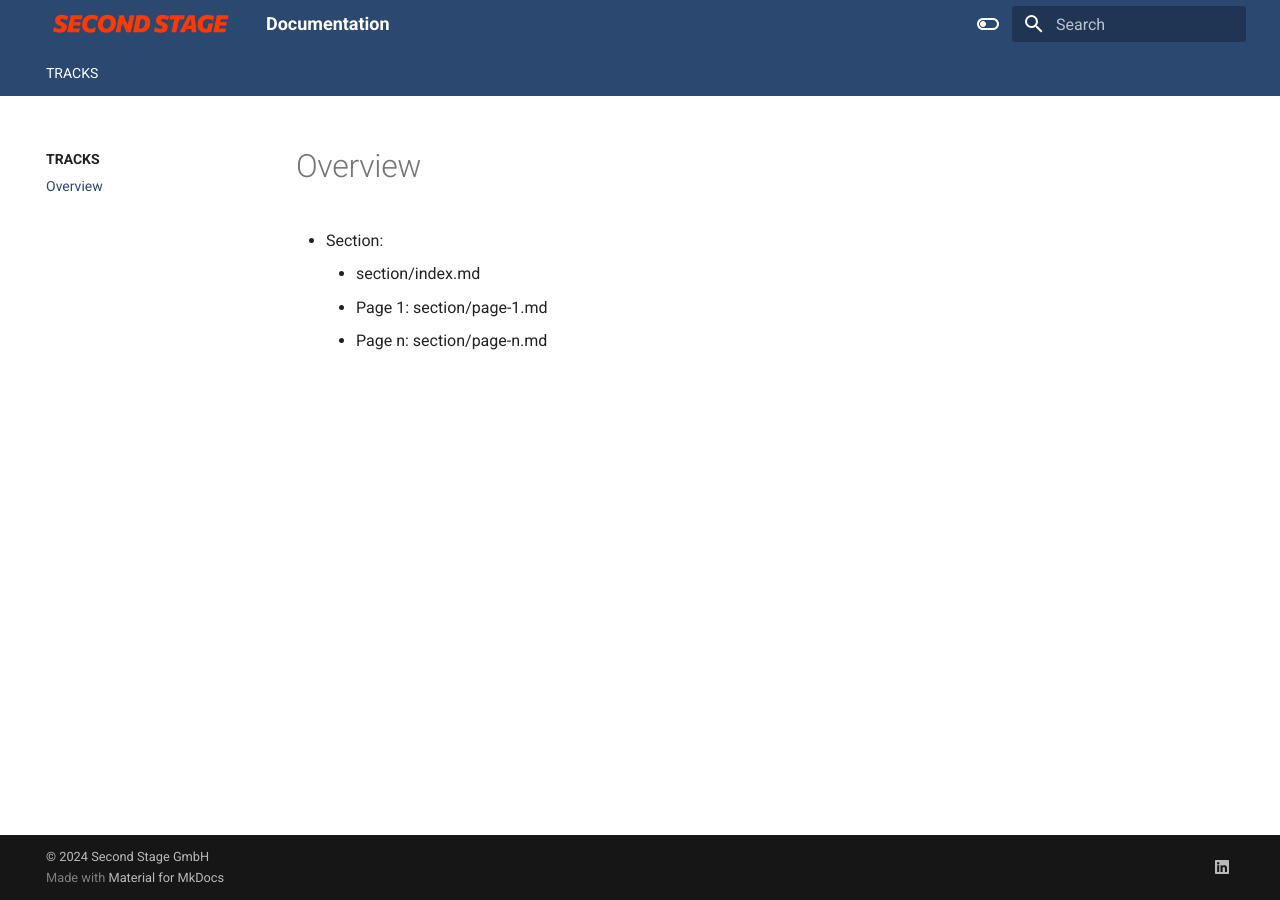
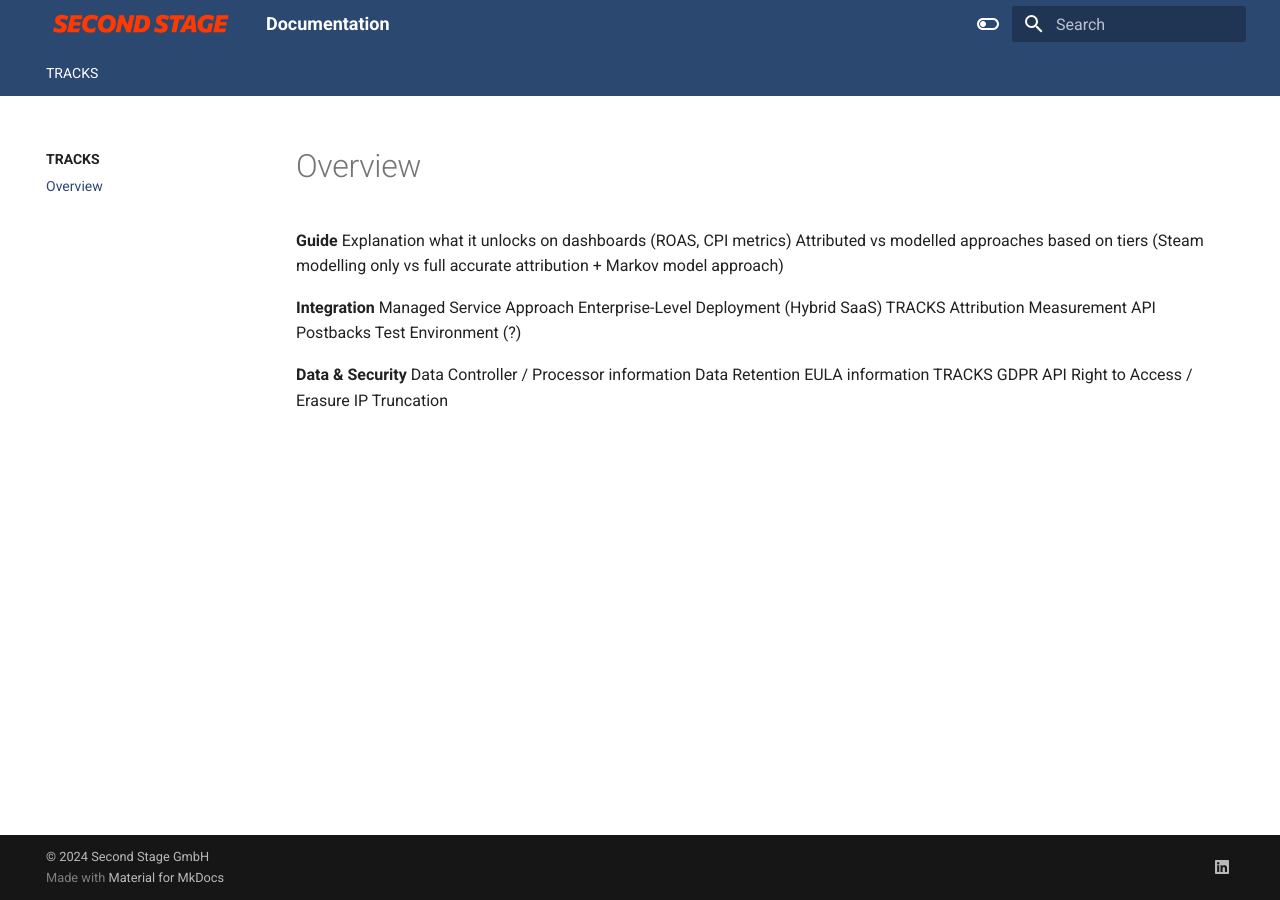
Before and after one commit to secondstage-io/tracks-documentation, an MkDocs documentation site: the page built from docs/tracks/attribution-tracking.md, in a window 1280 px wide. Built offline with MkDocs 1.6.1 and Material for MkDocs 9.7.7, drawn with Linux system fonts in a browser that asks for light colours.

Commit message:
Update attribution-tracking.md
content attribution tracking

```diff
--- a/docs/tracks/attribution-tracking.md
+++ b/docs/tracks/attribution-tracking.md
@@ -1,5 +1,18 @@
-nav:
-  - Section:
-    - section/index.md
-    - Page 1: section/page-1.md
-    - Page n: section/page-n.md
+**Guide**
+Explanation what it unlocks on dashboards (ROAS, CPI metrics)
+Attributed vs modelled approaches based on tiers (Steam modelling only vs full accurate attribution + Markov model approach)
+
+**Integration**
+Managed Service Approach
+Enterprise-Level Deployment (Hybrid SaaS)
+TRACKS Attribution Measurement API
+Postbacks
+Test Environment (?)
+
+**Data & Security**
+Data Controller / Processor information
+Data Retention
+EULA information
+TRACKS GDPR API
+Right to Access / Erasure
+IP Truncation
```
